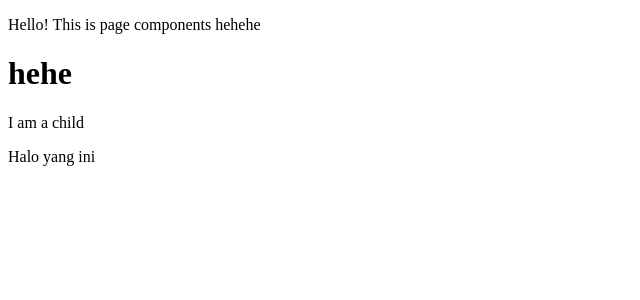
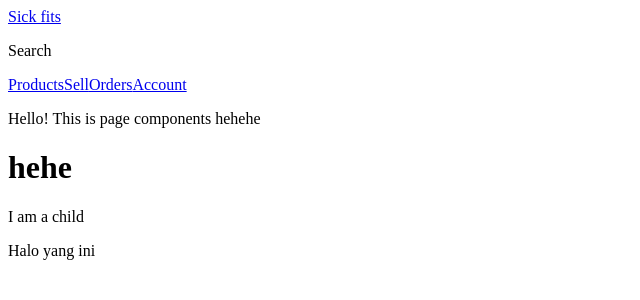
Before and after one commit to auliafaizahr/wesbos_react_advance, a Next.js app in the folder frontend/: page / in a window 1280 px wide. Shown: the top 300 px of the page, without its empty margins (0-640 px from the left). Built offline with nearby package versions, Linux system fonts and the light colour scheme.

Commit message:
05. Creating our Header and Nav Components

```diff
--- /dev/null
+++ b/frontend/components/Header.js
@@ -0,0 +1,16 @@
+import Link from 'next/link';
+import Nav from './Nav'; // included Nav in header, not in page
+
+export default function Header() {
+  return (
+    <header>
+      <div className="bar">
+        <Link href="/">Sick fits</Link>
+      </div>
+      <div className="sub-bar">
+        <p>Search</p>
+      </div>
+      <Nav />
+    </header>
+  )
+}
--- /dev/null
+++ b/frontend/components/Nav.js
@@ -0,0 +1,11 @@
+import Link from 'next/link';
+
+export default function Nav(){
+  return ( <nav>
+   <Link href="/products">Products</Link>
+   <Link href="/sell">Sell</Link>
+   <Link href="/orders">Orders</Link>
+   <Link href="/account">Account</Link>
+  </nav>
+  );
+}
--- a/frontend/components/Page.js
+++ b/frontend/components/Page.js
@@ -1,8 +1,10 @@
 import PropTypes from 'prop-types';
+import Header from './Header';
 
 export default function Page({ children, cool }) {
   return (
     <div>
+      <Header />
       <p>Hello! This is page components hehehe</p>
       {children}
       <p>Halo yang ini {cool} </p>
```
